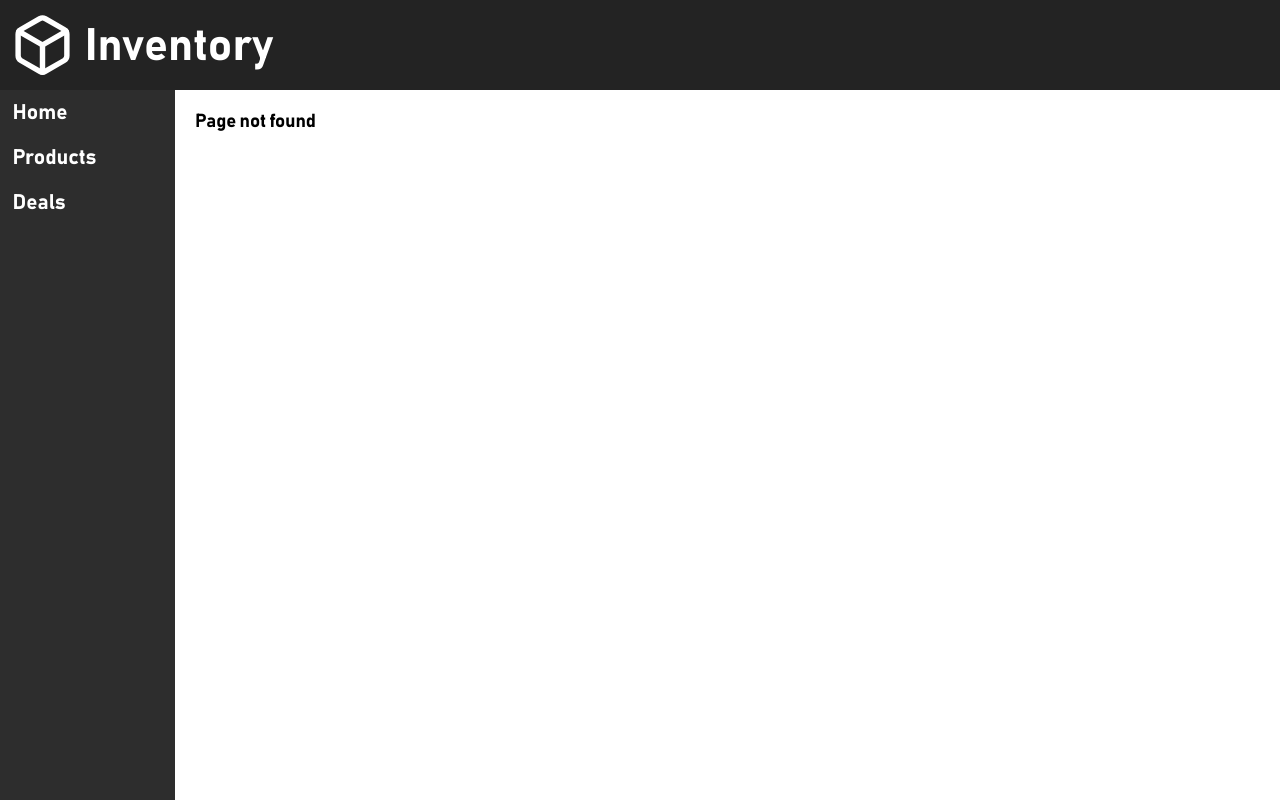
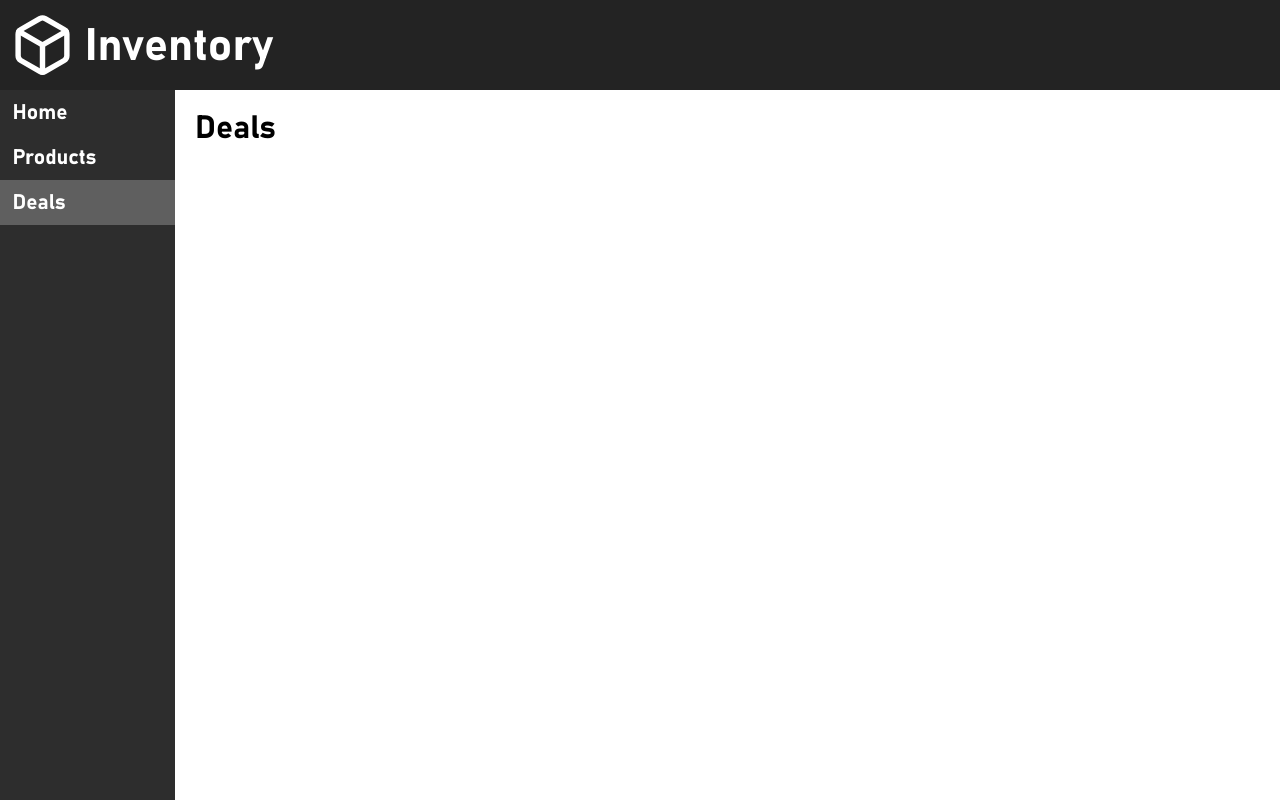
Before and after one commit to KGeertjens/S3_ITS_SupermarketInventorySystem_FrontEnd, a React (Create React App) app: page /S3_ITS_SupermarketInventorySystem_FrontEnd/deals in a window 1280 px wide. Before the commit this address had no page. Built offline with nearby package versions, Linux system fonts and the light colour scheme.

Commit message:
Changed links

```diff
--- a/src/components/App.js
+++ b/src/components/App.js
@@ -8,7 +8,7 @@ import Topbar from "./Topbar"
 const App = () => {
     return(
         <div className="app">
-            <BrowserRouter basename={process.env.PUBLIC_URL}>
+            <BrowserRouter>
                 <Topbar />
                 <div className="main">
                     <Navbar />
--- a/src/components/ContentContainer.js
+++ b/src/components/ContentContainer.js
@@ -10,13 +10,13 @@ const ContentContainer = () => {
     return(
         <div className="contentContainer">
             <Switch>
-                <Route exact path="/">
+                <Route exact path="/S3_ITS_SupermarketInventorySystem_FrontEnd/">
                     <Home />
                 </Route>
-                <Route exact path="/products">
+                <Route exact path="/S3_ITS_SupermarketInventorySystem_FrontEnd/products">
                     <Products />
                 </Route>
-                <Route exact path="/deals">
+                <Route exact path="/S3_ITS_SupermarketInventorySystem_FrontEnd/deals">
                     <Deals />
                 </Route>
                 <Route path="*">
--- a/src/components/Navbar.js
+++ b/src/components/Navbar.js
@@ -5,17 +5,17 @@ const Navbar = () => {
     const links = [
         {
             id: 1,
-            path: "/",
+            path: "/S3_ITS_SupermarketInventorySystem_FrontEnd/",
             text: "Home",
         },
         {
             id: 2,
-            path: "/products",
+            path: "/S3_ITS_SupermarketInventorySystem_FrontEnd/products",
             text: "Products",
         },
         {
             id: 3,
-            path: "/deals",
+            path: "/S3_ITS_SupermarketInventorySystem_FrontEnd/deals",
             text: "Deals",
         },
     ]
```
